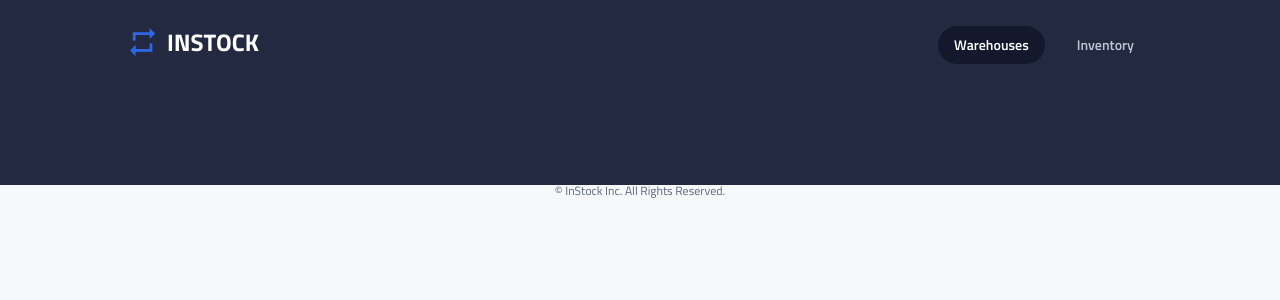
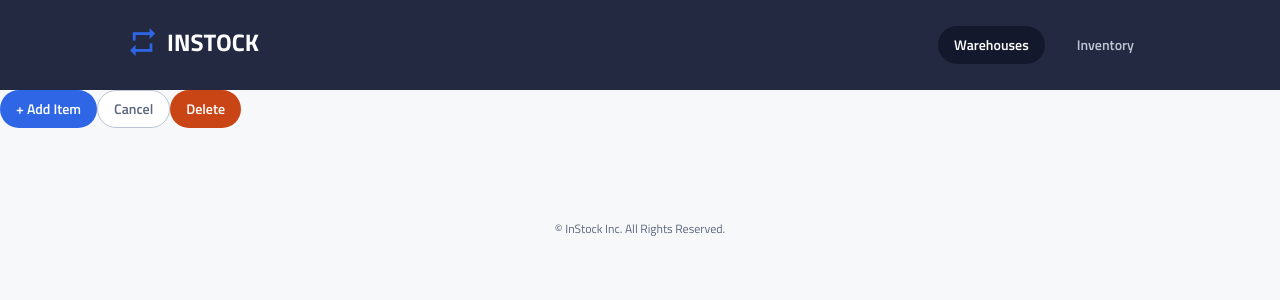
Before and after one commit to Jayingli/instock-client, a React (Create React App) app: page /warehouses in a window 1280 px wide. Shown: the top 300 px of the page. Built offline with nearby package versions, Linux system fonts and the light colour scheme; the HTML template or start-up script is replaced by a standard one.

Commit message:
add button componentand styling

```diff
--- a/package.json
+++ b/package.json
@@ -39,5 +39,8 @@
       "last 1 firefox version",
       "last 1 safari version"
     ]
+  },
+  "devDependencies": {
+    "@babel/plugin-proposal-private-property-in-object": "^7.21.11"
   }
 }
--- a/src/App.jsx
+++ b/src/App.jsx
@@ -4,6 +4,8 @@ import Footer from './components/Footer/Footer';
 import WarehousesPage from './pages/WarehousesPage/WarehousesPage';
 import InventoryPage from './pages/InventoryPage/InventoryPage';
 import './App.scss';
+
+import Button from './components/Button/Button';
 
 /*
 App.jsx
@@ -17,6 +19,9 @@ function App() {
             <div className="App">
                 {/* Header Component */}
                 <Header />
+                <Button variant="primary" text="+ Add item"/>
+                <Button variant="secondary" text="Cancel"/>
+                <Button variant="delete" text="Delete"/>
 
                 {/* Define routes for different pages */}
                 <Routes>
--- a/src/App.scss
+++ b/src/App.scss
@@ -3,7 +3,7 @@
 @use './styles/partials/mixins' as *;
 
 .App {
-    background-color: $secondary-background-hover-color;
+    // background-color: $secondary-background-hover-color;
     height: 175px;
 
     @include tablet {
--- /dev/null
+++ b/src/components/Button/Button.jsx
@@ -0,0 +1,21 @@
+import "./Button.scss";
+
+/*
+ * Button Component
+ * - Represents a button element with an icon and text
+ *
+ * Props:
+ * 'variant' prop: determines the visual style variant of the button (Options: primary, secondary, delete)
+ * 'type' prop: determines the type of the button element
+ * 'text' prop: should be a string that is the text within the button
+ */
+
+function Button({ variant, type, text }) {
+    return (
+        <button className={`button button__${variant}`} type={type} >
+            {text}
+        </button>
+    );
+};
+
+export default Button;
--- /dev/null
+++ b/src/components/Button/Button.scss
@@ -0,0 +1,49 @@
+@use '../../styles/partials/variables' as *;
+@use '../../styles/partials/mixins' as *;
+
+.button {
+    @include mobile-text-label-h3();
+    width: 100%;
+    height: 36px;
+    padding: 0 1rem;
+    border-radius: 1.25rem;
+    border-style: none;
+    font-family: 'Titillium Web';
+    text-transform: capitalize;
+    cursor: pointer;
+
+    @include tablet {
+        @include tablet-text-label-h3();
+        width: auto;
+        height: 38px;
+    }
+
+    &__primary {
+        color: $light-color;
+        background-color: $primary-interactive-color;
+
+        &:hover {
+            background-color: $secondary-background-hover-color;
+        }
+    }
+
+    &__secondary {
+        color: $secondary-text-color;
+        background-color: $light-color;
+        border: 1px solid $secondary-border-color;
+
+        &:hover {
+            color: $primary-interactive-color;
+            border-color: $primary-interactive-color;
+        }
+    }
+
+    &__delete {
+        color: $light-color;
+        background-color: $label-outofstock-color;
+
+        &:hover {
+            background-color: $secondary-background-hover-color;
+        }
+    }
+}
--- a/src/components/Header/Header.scss
+++ b/src/components/Header/Header.scss
@@ -51,6 +51,7 @@
         padding: 0px 2.375rem;
         color: $secondary-border-color;
         text-decoration: none;
+        cursor: pointer;
 
         @include tablet {
             @include tablet-text-label-h3();
@@ -61,7 +62,6 @@
         &:hover {
             color: $light-color;
             text-decoration: underline;
-            cursor: pointer;
         }
 
         &.active {
```
Also changed, not shown: 1 other file (tests, documents, lock files or other folders).
